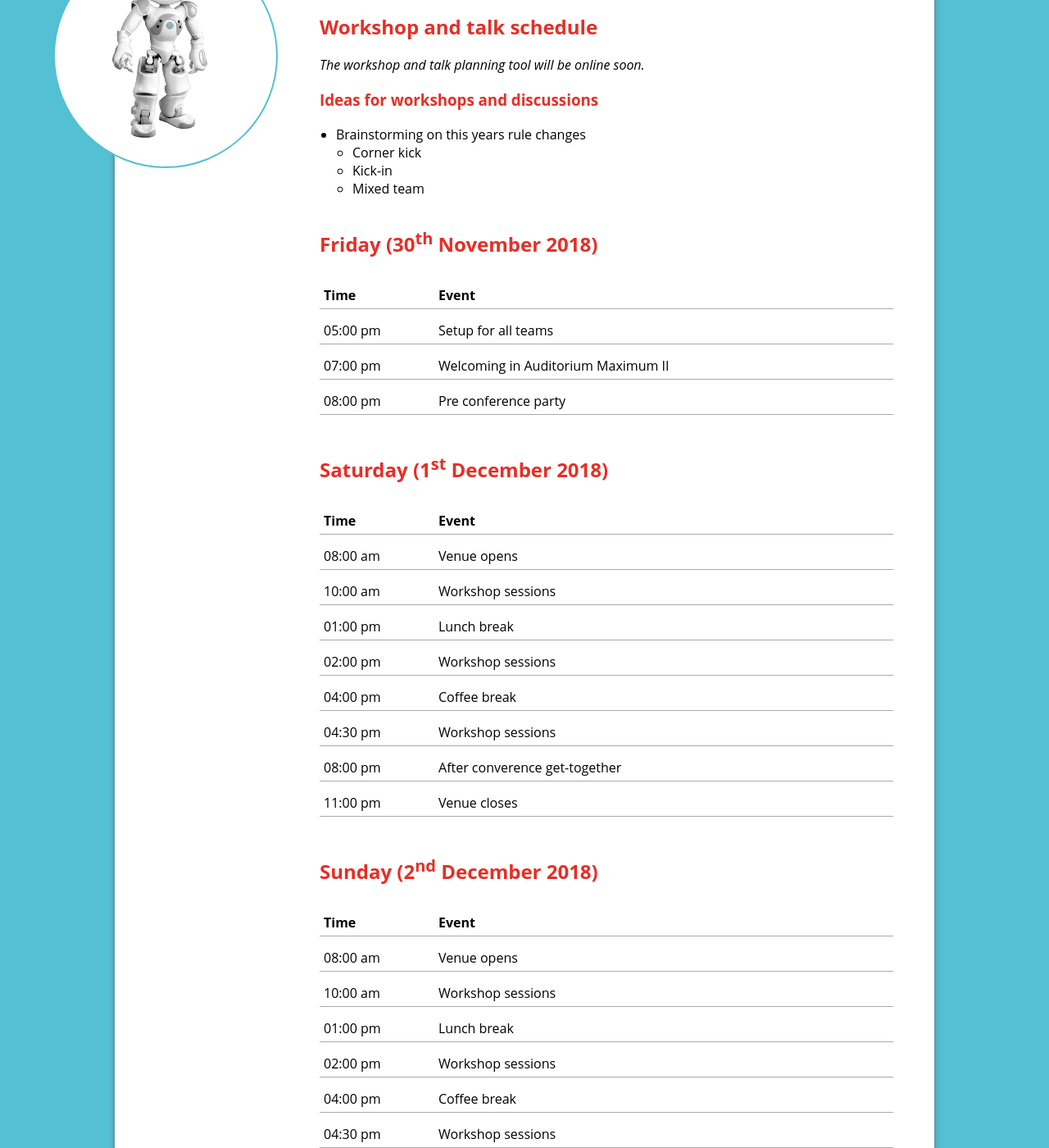
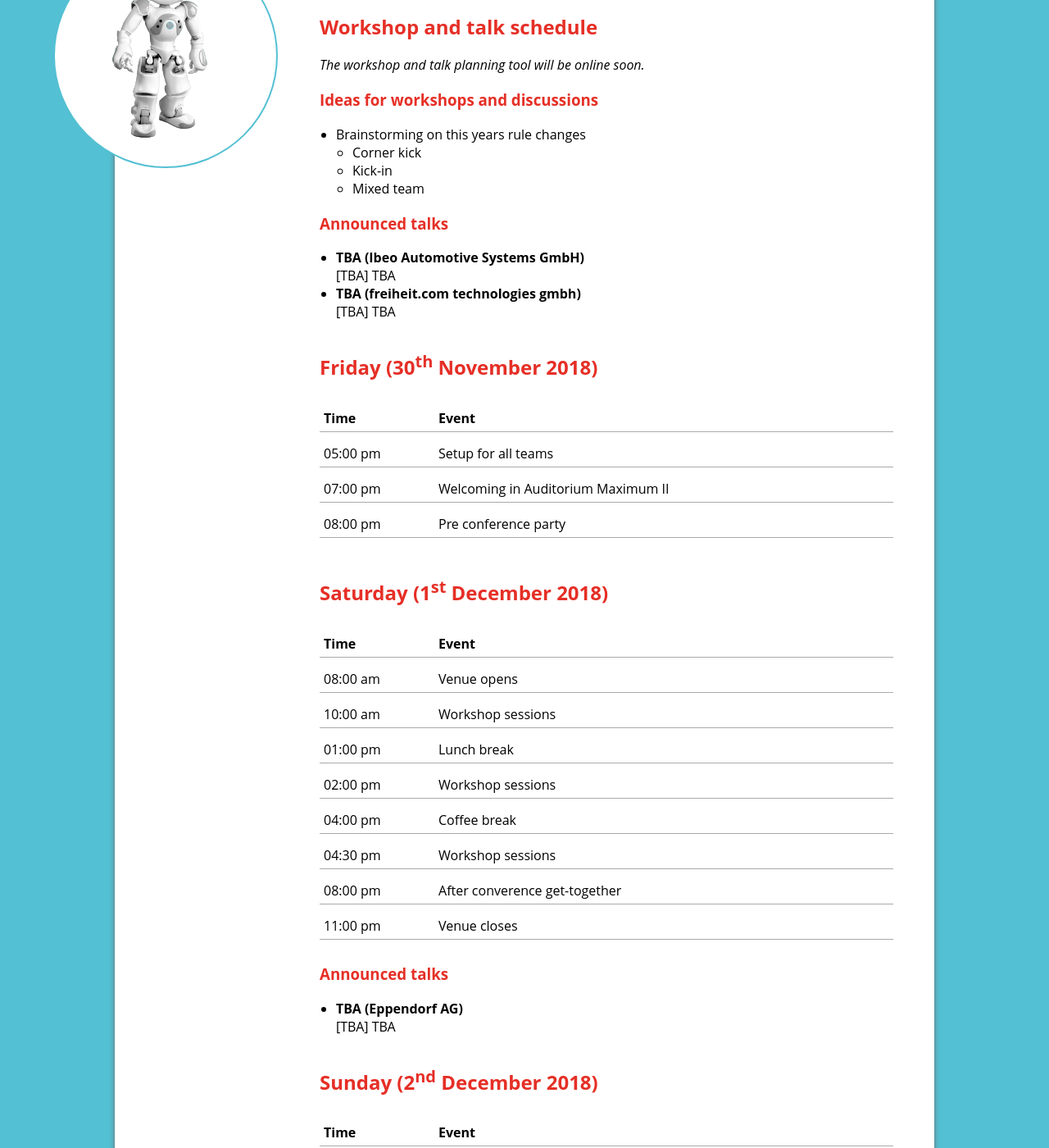
Before and after one commit to RHOrga/rhorga.github.io, a Jekyll site: the page built from 2018/en/schedule.md, in a window 1280 px wide and 1400 px high, scrolled down 344 px. Shown: the whole window at 82% size. Built offline with Jekyll 4.4.1, drawn with Linux system fonts in a browser that asks for light colours; some of the changed text lies outside the part shown.

Commit message:
Update announced talks

```diff
--- a/2018/en/schedule.md
+++ b/2018/en/schedule.md
@@ -13,6 +13,13 @@
   - Corner kick
   - Kick-in
   - Mixed team
+
+### Announced talks
+
+* **TBA (Ibeo Automotive Systems GmbH)**
+[TBA] TBA
+* **TBA (freiheit.com technologies gmbh)**
+[TBA] TBA
 
 ## Friday (30<sup>th</sup> November 2018)
 
@@ -37,6 +44,11 @@
 | 11:00 pm | Venue closes                  |
 {: class="schedule"}
 
+### Announced talks
+
+* **TBA (Eppendorf AG)**
+[TBA] TBA
+
 ## Sunday (2<sup>nd</sup> December 2018)
 
 | Time     | Event             |
```
Also changed, not shown: other parts of 2018/en/schedule.md (+1 -1 lines).
